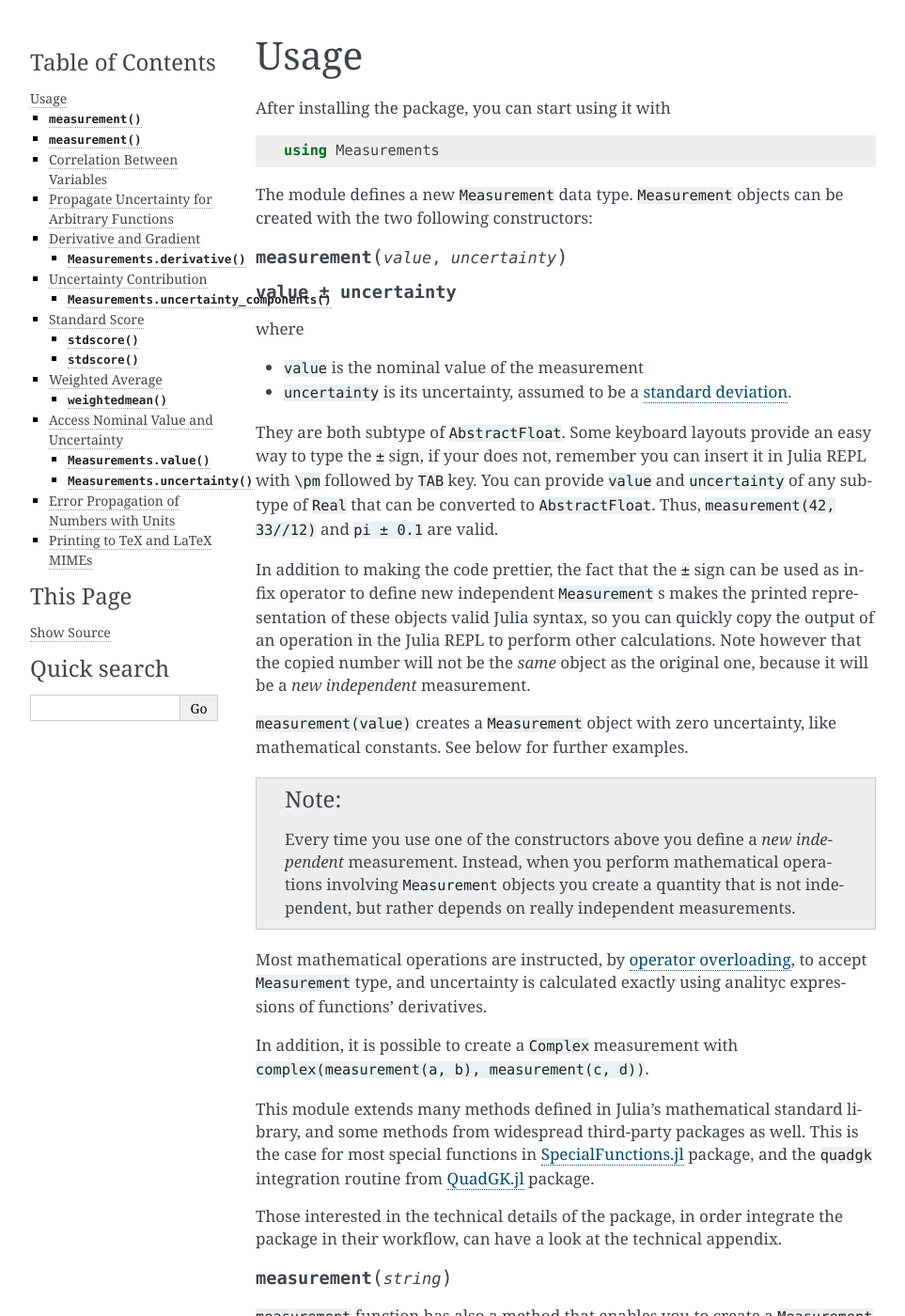
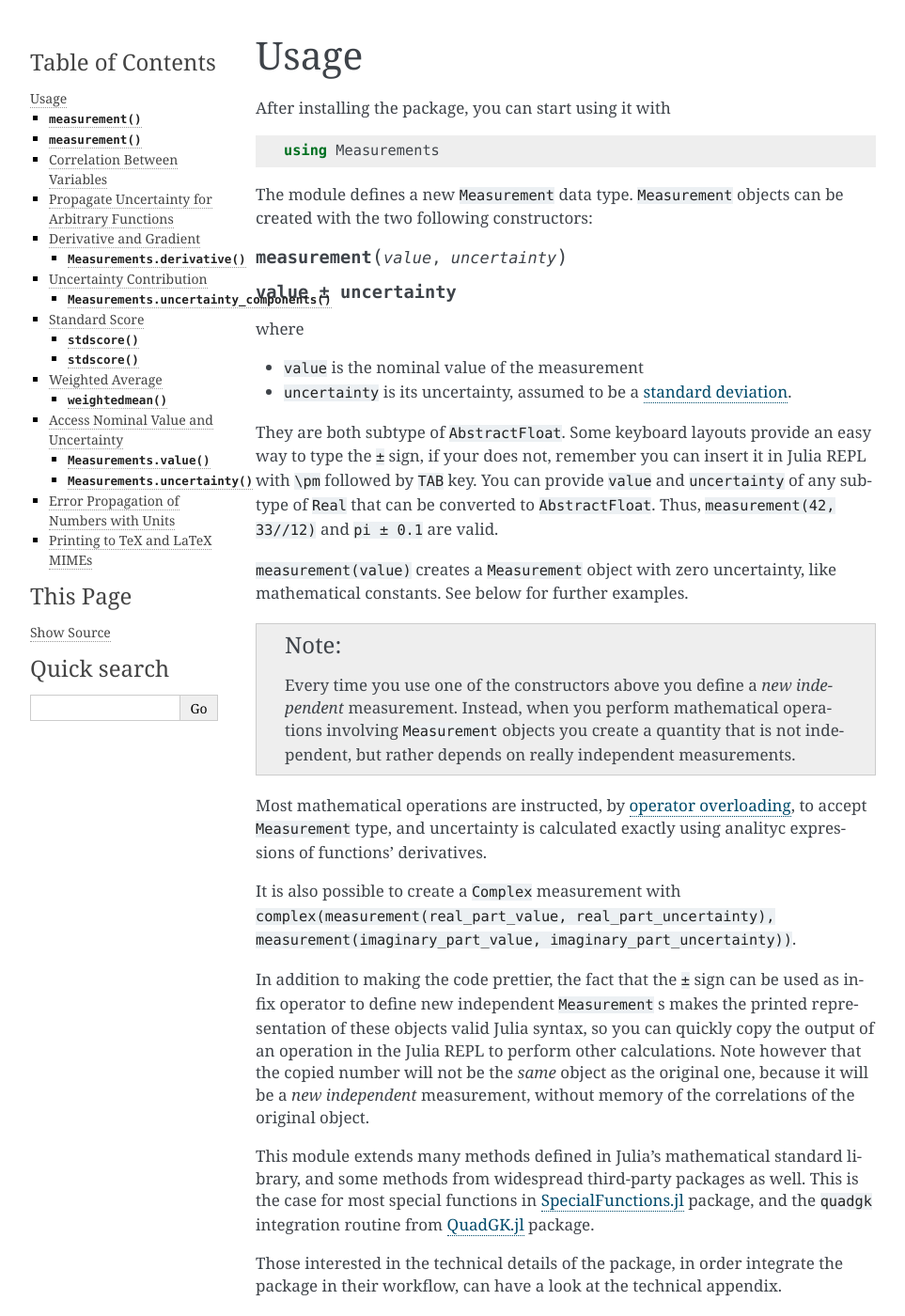
Before and after one commit to JuliaPhysics/Measurements.jl, a Sphinx documentation site: the page built from docs/usage.rst, in a window 1280 px wide and 1400 px high. Shown: the whole window at 94% size, without its empty margins (148-1111 px from the left). Built offline with Sphinx 7.4.7, drawn with Linux system fonts in a browser that asks for light colours; part of the change alters nothing that is shown.

Commit message:
[skip ci] Move a paragraph of the manual to another place

```diff
--- a/docs/usage.rst
+++ b/docs/usage.rst
@@ -26,13 +26,6 @@ Julia REPL with ``\pm`` followed by ``TAB`` key.  You can provide ``value`` and
 ``AbstractFloat``.  Thus, ``measurement(42, 33//12)`` and ``pi ± 0.1`` are
 valid.
 
-In addition to making the code prettier, the fact that the ``±`` sign can be
-used as infix operator to define new independent ``Measurement`` s makes the
-printed representation of these objects valid Julia syntax, so you can quickly
-copy the output of an operation in the Julia REPL to perform other calculations.
-Note however that the copied number will not be the *same* object as the
-original one, because it will be a *new independent* measurement.
-
 ``measurement(value)`` creates a ``Measurement`` object with zero uncertainty,
 like mathematical constants. See below for further examples.
 
@@ -48,8 +41,17 @@ Most mathematical operations are instructed, by `operator overloading
 ``Measurement`` type, and uncertainty is calculated exactly using analityc
 expressions of functions’ derivatives.
 
-In addition, it is possible to create a ``Complex`` measurement with
-``complex(measurement(a, b), measurement(c, d))``.
+It is also possible to create a ``Complex`` measurement with
+``complex(measurement(real_part_value, real_part_uncertainty),
+measurement(imaginary_part_value, imaginary_part_uncertainty))``.
+
+In addition to making the code prettier, the fact that the ``±`` sign can be
+used as infix operator to define new independent ``Measurement`` s makes the
+printed representation of these objects valid Julia syntax, so you can quickly
+copy the output of an operation in the Julia REPL to perform other calculations.
+Note however that the copied number will not be the *same* object as the
+original one, because it will be a *new independent* measurement, without memory
+of the correlations of the original object.
 
 This module extends many methods defined in Julia’s mathematical standard
 library, and some methods from widespread third-party packages as well.  This is
```
